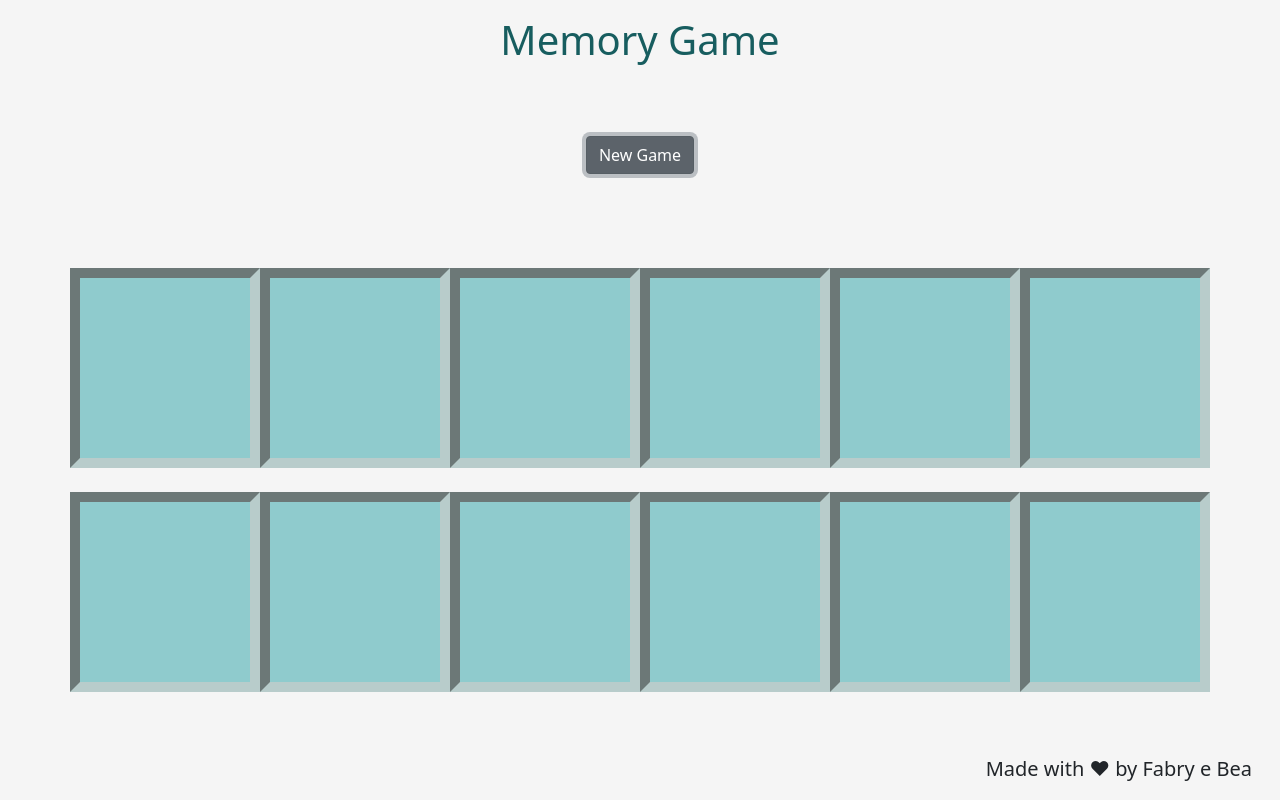
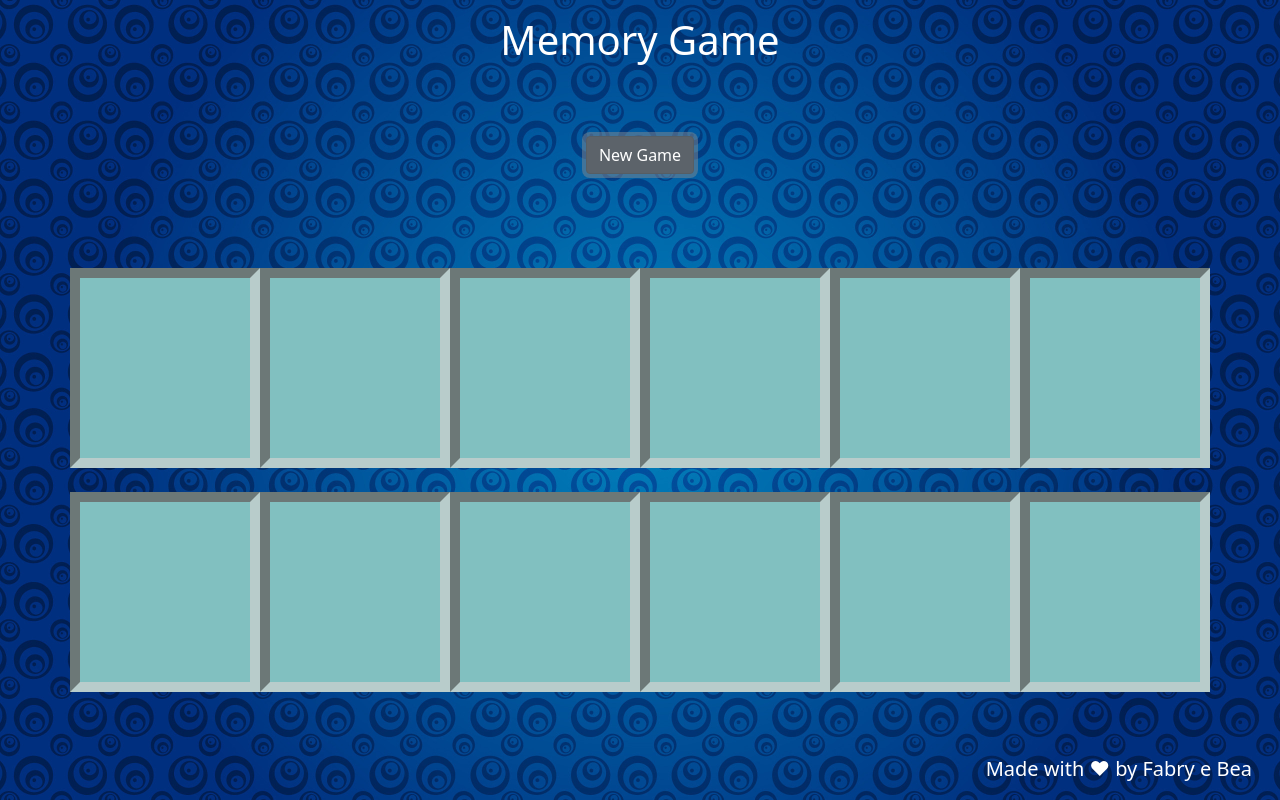
Before and after one commit to FabrizioFornone/MemoryGame_test, a plain HTML site: page index.html in a window 1280 px wide. Both pictures are taken after a click on the button "New Game". Drawn offline with nearby package versions, Linux system fonts and the light colour scheme.

Commit message:
a bit of style

```diff
--- a/css/style.css
+++ b/css/style.css
@@ -1,13 +1,10 @@
 body {
-  background-color: whitesmoke;
-}
-
-header {
-  color: rgb(23, 93, 95);
+  background: url("../img/pattern-background.jpg");
+  background-size: cover;
 }
 
 .cards {
-  background-color: rgba(42, 161, 165, 0.5);
+  background-color: rgb(129, 192, 192);
   height: 200px;
   border: 10px inset rgb(184, 204, 203);
   font-size: 40px;
@@ -19,7 +16,7 @@ header {
 }
 
 .card-change {
-  background-color: rgba(140, 42, 165, 0.5);
+  background-color: rgba(140, 42, 165);
 }
 
 .hide {
--- a/index.html
+++ b/index.html
@@ -11,14 +11,14 @@
       crossorigin="anonymous"
     />
     <link rel="stylesheet" href="./css/style.css" />
-    <title>Ripassone 3</title>
+    <title>Memory Game</title>
   </head>
   <body>
     <div
       class="container-fluid vh-100 d-flex flex-column justify-content-between"
     >
       <header>
-        <h1 class="text-center py-3">Memory Game</h1>
+        <h1 class="text-center text-white py-3">Memory Game</h1>
         <div class="d-flex justify-content-center">
           <button class="btn btn-secondary my-5" id="button-js">
             New Game
@@ -33,7 +33,7 @@
         </div>
       </main>
       <footer>
-        <div class="d-flex justify-content-end fs-5 tex p-3">
+        <div class="d-flex justify-content-end fs-5 text-white p-3">
           <span>Made with &hearts; by Fabry e Bea</span>
         </div>
       </footer>
```
Also changed, not shown: img/pattern-background.jpg (added).
